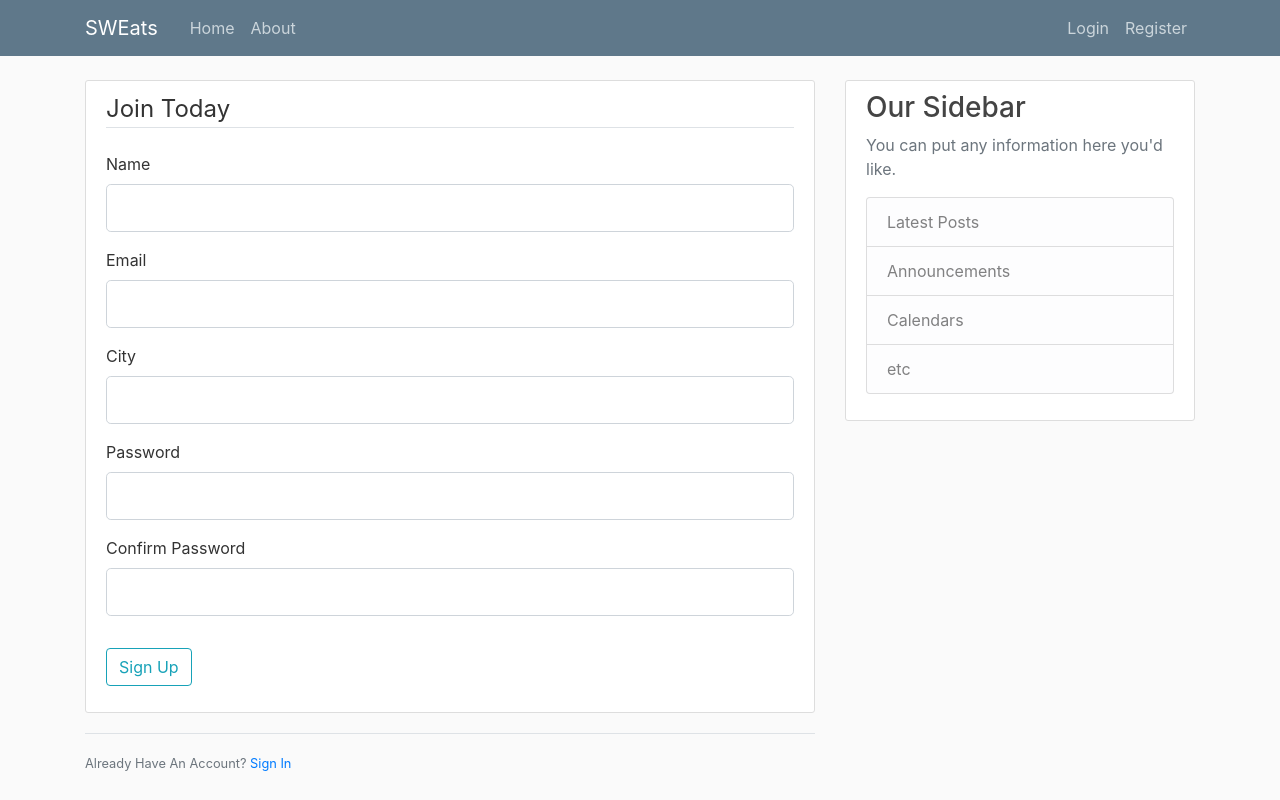
After one commit to surajyadav9/SWEats, a Flask app: page /register in a window 1280 px wide. The commit adds this page. Run offline with Flask 2, Linux system fonts and the light colour scheme; some libraries are stand-ins or nearby versions.

Commit message:
Completed user registration, authentication and authorization'

```diff
--- /dev/null
+++ b/sweats/forms.py
@@ -0,0 +1,23 @@
+from flask_wtf import FlaskForm
+from wtforms import StringField, PasswordField, SubmitField, BooleanField
+from wtforms.validators import DataRequired, Length, Email, EqualTo, ValidationError
+from sweats.models import Customer
+
+class RegistrationForm(FlaskForm):
+    name = StringField('Name', validators=[DataRequired(), Length(min=2, max=20)])
+    email = StringField('Email', validators=[DataRequired(), Email()])
+    city = StringField('City', validators=[DataRequired(), Length(min=2, max=20)])
+    password = PasswordField('Password', validators=[DataRequired()])
+    confirm_password = PasswordField('Confirm Password', validators=[DataRequired(), EqualTo('password')])
+    submit = SubmitField('Sign Up')
+
+    def validate_email(self, email):
+        customer = Customer.query.filter_by(email=email.data).first()
+        if customer:
+            raise ValidationError('This email is taken. Please choose another.')
+
+class LoginForm(FlaskForm):
+    email = StringField('Email', validators=[DataRequired(), Email()])
+    password = PasswordField('Password', validators=[DataRequired()])
+    remember = BooleanField('Remember Me')
+    submit = SubmitField('Login')
--- /dev/null
+++ b/sweats/routes.py
@@ -0,0 +1,84 @@
+from flask import render_template, url_for, flash, redirect, request
+from sweats import app, db, bcrypt
+from sweats.forms import RegistrationForm, LoginForm
+from sweats.models import Customer, Order, Cart, Item, Shipment, Warehouse
+from flask_login import login_user, current_user, logout_user, login_required
+
+
+items = [
+    {
+        'category':'Cloths',
+        'description':'Wool cloths for children.',
+        'unit_price':1500,
+        'image_file':'default.jpg'
+    },
+    {
+        'category':'Mobile',
+        'description':'Smartphones with blah blah specifications.',
+        'unit_price':9999,
+        'image_file':'default.jpg'
+    },
+    {
+        'category':'Watch',
+        'description':'Water proof watches.',
+        'unit_price':2600,
+        'image_file':'default.jpg'
+    },
+]
+
+@app.route("/")
+@app.route("/home")
+def home():
+    return render_template('home.html', items=items)
+
+@app.route('/about')
+def about():
+    return render_template('about.html', title='About')
+
+@app.route('/register', methods=['GET', 'POST'])
+def register():
+    if current_user.is_authenticated:
+        return redirect(url_for('home'))
+    form = RegistrationForm()
+    if form.validate_on_submit():
+        pw_hash = bcrypt.generate_password_hash(form.password.data)
+        customer = Customer(name=form.name.data, email=form.email.data, password=pw_hash, city=form.city.data)
+        db.session.add(customer)
+        db.session.commit()
+
+        # here 'success' is a bootstrap class for flash messages
+        flash('Account created successfully. Now you can log in.', 'success')
+        # again 'home' is the function name
+        return redirect(url_for('login'))
+    return render_template('register.html', title='Register', form=form)
+
+@app.route('/login', methods=['GET', 'POST'])
+def login():
+    if current_user.is_authenticated:
+        return redirect(url_for('home'))
+    form = LoginForm()
+    if form.validate_on_submit():
+        customer = Customer.query.filter_by(email=form.email.data).first()
+        if customer and bcrypt.check_password_hash(customer.password, form.password.data):
+            login_user(customer, remember=form.remember.data)
+
+            # The page user attempting to access w/o authorization will be passed in the next query string variable
+            # Here get return 'None' if query string variable 'next' is not found in the args dictionary
+            next_page = request.args.get('next')
+
+            # Python Ternary operation
+            return redirect(next_page) if next_page else redirect(url_for('home'))
+        else:
+            flash('Login Unsuccessful. Please check email and password!', 'danger')
+    return render_template('login.html', title='Login', form=form)
+
+@app.route('/logout')
+def logout():
+    logout_user()
+    return redirect(url_for('home'))
+
+@app.route('/account')
+@login_required
+def account():
+    image_file = url_for('static', filename='profile_pics/' + current_user.image_file)
+    return render_template('account.html', title='Account', image_file=image_file)
--- a/sweats/templates/layout.html
+++ b/sweats/templates/layout.html
@@ -17,19 +17,24 @@
     <header class="site-header">
         <nav class="navbar navbar-expand-md navbar-dark bg-steel fixed-top">
           <div class="container">
-            <a class="navbar-brand mr-4" href="/">Everything</a>
+            <a class="navbar-brand mr-4" href="{{ url_for('home') }}">SWEats</a>
             <button class="navbar-toggler" type="button" data-toggle="collapse" data-target="#navbarToggle" aria-controls="navbarToggle" aria-expanded="false" aria-label="Toggle navigation">
                 <span class="navbar-toggler-icon"></span>
             </button>
             <div class="collapse navbar-collapse" id="navbarToggle">
               <div class="navbar-nav mr-auto">
-                <a class="nav-item nav-link" href="/">Home</a>
-                <a class="nav-item nav-link" href="/about">About</a>
+                <a class="nav-item nav-link" href="{{ url_for('home') }}">Home</a>
+                <a class="nav-item nav-link" href="{{ url_for('about') }}">About</a>
               </div>
               <!-- Navbar Right Side -->
               <div class="navbar-nav">
-                <a class="nav-item nav-link" href="/login">Login</a>
-                <a class="nav-item nav-link" href="/register">Register</a>
+                {% if current_user.is_authenticated %}
+                  <a class="nav-item nav-link" href="{{ url_for('account') }}">Account</a>
+                  <a class="nav-item nav-link" href="{{ url_for('logout') }}">Logout</a>
+                {% else %}
+                  <a class="nav-item nav-link" href="{{ url_for('login') }}">Login</a>
+                  <a class="nav-item nav-link" href="{{ url_for('register') }}">Register</a>
+                {% endif %}
               </div>
             </div>
           </div>
@@ -38,6 +43,15 @@
     <main role="main" class="container">
         <div class="row">
           <div class="col-md-8">
+            {% with messages = get_flashed_messages(with_categories=true) %}
+              {% if messages %}
+                {% for category, message in messages %}
+                  <div class="alert alert-{{ category }}">
+                    {{ message }}
+                  </div>
+                {% endfor %}
+              {% endif %}
+            {% endwith %}
             {% block content %}{% endblock %}
           </div>
           <div class="col-md-4">
--- /dev/null
+++ b/sweats/templates/register.html
@@ -0,0 +1,90 @@
+{% extends "layout.html" %}
+
+{% block content %}
+    <div class='content-section'>
+        <!-- action=none, i.e, it will post to the current route i.e /register -->
+        <form method="POST" action="">
+            {{ form.hidden_tag() }}
+            <fieldset class="form-group">
+                <legend class="border-bottom mb-4">Join Today</legend>
+                <div class="form-group">
+                    {{ form.name.label(class="form-control-label") }}
+                    {% if form.name.errors %}
+                        {{ form.name(class="form-control form-control-lg is-invalid") }}
+                        <div class="invalid-feedback">
+                            {% for error in form.name.errors %}
+                                <span>{{ error }}</span>
+                            {% endfor %}
+                        </div>
+                    {% else %}
+                        {{ form.name(class="form-control form-control-lg") }}
+                    {% endif %}
+                </div>
+                <div class="form-group">
+                    {{ form.email.label(class="form-control-label") }}
+
+                    {% if form.email.errors %}
+                        {{ form.email(class="form-control form-control-lg is-invalid") }}
+                        <div class="invalid-feedback">
+                            {% for error in form.email.errors %}
+                                <span> {{ error }} </span>
+                            {% endfor %}
+                        </div>
+                    {% else %}
+                        {{ form.email(class="form-control form-control-lg") }}
+                    {% endif %}
+                </div>
+                <div class="form-group">
+                    {{ form.city.label(class="form-control-label") }}
+                    {% if form.city.errors %}
+                        {{ form.city(class="form-control form-control-lg is-invalid") }}
+                        <div class="invalid-feedback">
+                            {% for error in form.city.errors %}
+                                <span>{{ error }}</span>
+                            {% endfor %}
+                        </div>
+                    {% else %}
+                        {{ form.city(class="form-control form-control-lg") }}
+                    {% endif %}
+                </div>
+                <div class="form-group">
+                    {{ form.password.label(class="form-control-label") }}
+
+                    {% if form.password.errors %}
+                        {{ form.password(class="form-control form-control-lg is-invalid") }}
+                        <div class="invalid-feedback">
+                            {% for error in form.password.errors %}
+                                <span> {{ error }} </span>
+                            {% endfor %}
+                        </div>
+                    {% else %}
+                        {{ form.password(class="form-control form-control-lg") }}
+                    {% endif %}
+                </div>
+                <div class="form-group">
+                    {{ form.confirm_password.label(class="form-control-label") }}
+
+                    {% if form.confirm_password.errors %}
+                        {{ form.confirm_password(class="form-control form-control-lg is-invalid") }}
+                        <div class="invalid-feedback">
+                            {% for error in form.confirm_password.errors %}
+                                <span> {{ error }} </span>
+                            {% endfor %}
+                        </div>
+                    {% else %}
+                        {{ form.confirm_password(class="form-control form-control-lg") }}
+                    {% endif %}
+                </div>
+            </fieldset>
+            <div class="form-group">
+                {{ form.submit(class="btn btn-outline-info") }}
+            </div>
+        </form>
+    </div>
+    <div class="border-top pt-3">
+        <small class="text-muted">
+            <!-- belog 'login' is the name of the function to run not the route -->
+            Already Have An Account? <a href="{{ url_for('login') }}">Sign In</a>
+        </small>
+    </div>
+{% endblock content %}
```
Also changed, not shown: sweats/__init__.py (+11 -31 lines), sweats/models.py (+15 -9 lines), sweats/templates/account.html (added, +13 -0 lines), sweats/templates/login.html (added, +57 -0 lines), sweats/static/profile_pics/default.png (added), 1 other file.
